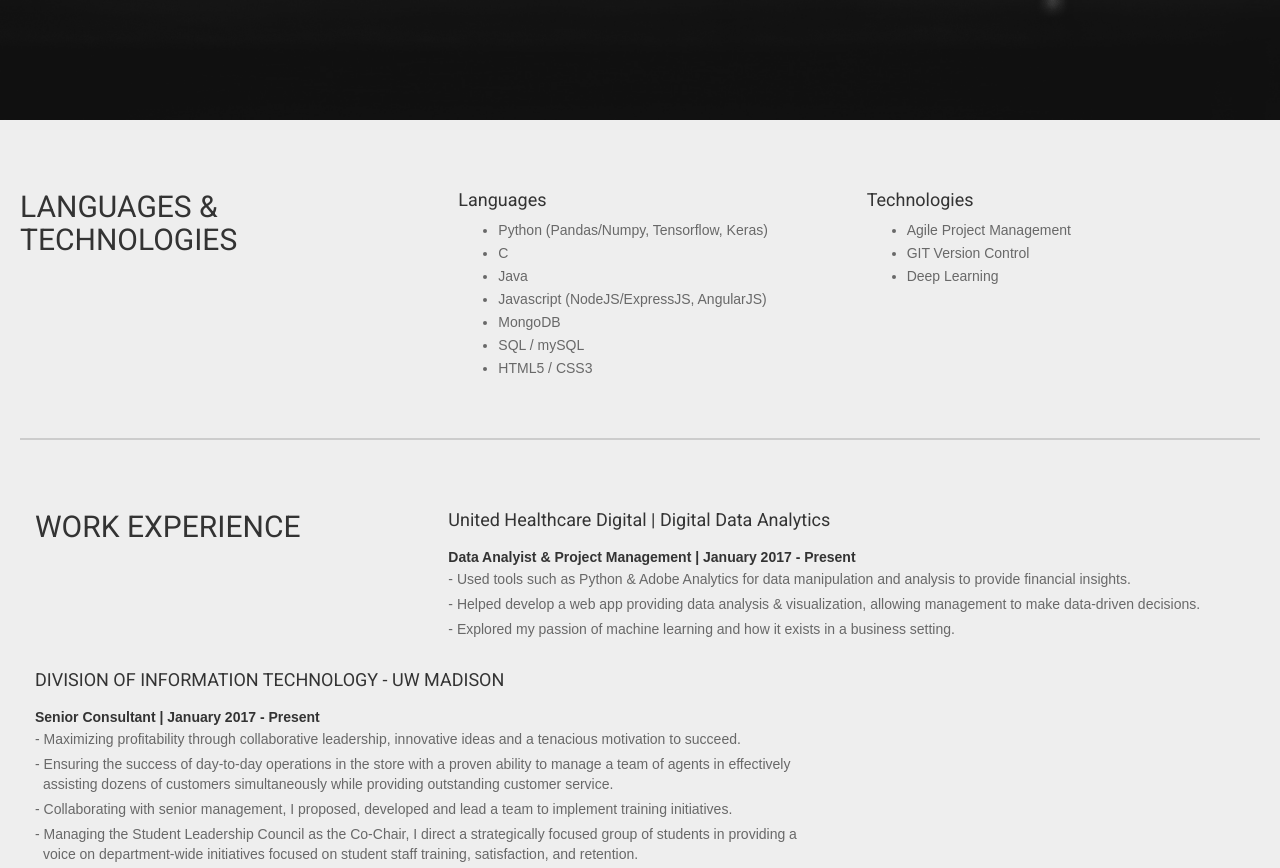
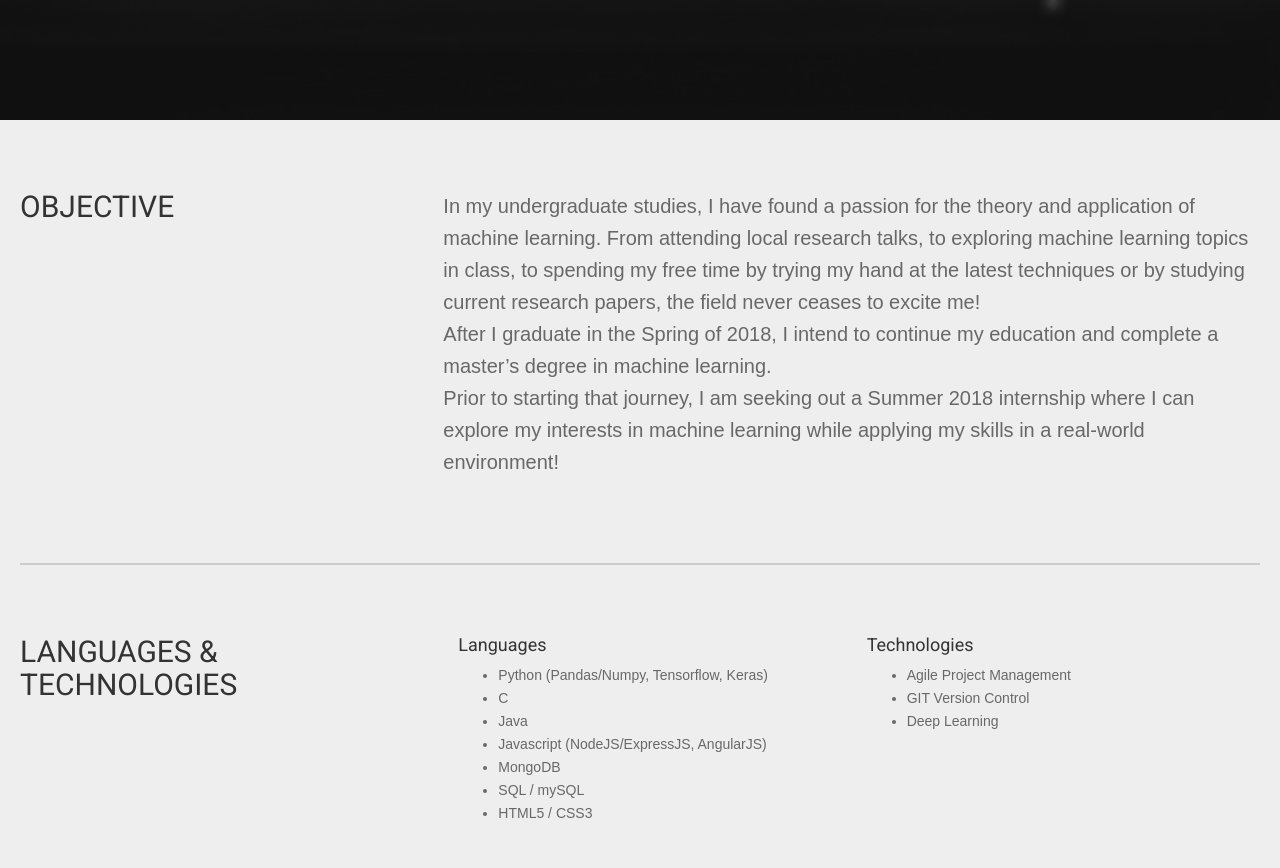
Before and after one commit to justinessert/justinessert.github.io, a website: page index.html in a window 1280 px wide. Shown: the part 680-1548 px from the top of the page. Drawn offline with nearby package versions, Linux system fonts and the light colour scheme; a web font is replaced by a local one.

Commit message:
added objective

```diff
--- a/index.html
+++ b/index.html
@@ -90,7 +90,34 @@
     </header>
 	<div class="main">
 		<div class="content">
-		    <!-- Technologies Section -->
+			<!-- Objective Section -->
+		    <section id="objective" class="container content-section text-center">
+		        <div class="row">
+					<div class="col-lg-4">
+						<h2>OBJECTIVE</h2>
+					</div>
+					<div class="col-lg-8">
+						<p style="margin-top: 20px">
+							In my undergraduate studies, I have found a passion
+							for the theory and application of machine learning.
+							From attending local research talks, to exploring
+							machine learning topics in class, to spending my
+							free time by trying my hand at the latest techniques
+							or by studying current research papers, the field
+							never ceases to excite me! <br>
+							After I graduate in the Spring of 2018, I intend to
+							continue my education and complete a master’s degree
+							in machine learning. <br>
+							Prior to starting that journey, I am seeking out a
+							Summer 2018 internship where I can explore my
+							interests in machine learning while applying my
+							skills in a real-world environment!
+						</p>
+					</div>
+		        </div>
+		    </section>
+
+			<!-- Technologies Section -->
 		    <section id="tech" class="container content-section text-center">
 		        <div class="row">
 					<div class="col-lg-4">
@@ -140,8 +167,9 @@
 							Explored my passion of machine learning and how it exists in a business setting.
 						</li>
 					</ul>
-				</div>
-				<div class="col-lg-8">
+
+					<div class="spacer"></div>
+
 					<h4>DIVISION OF INFORMATION TECHNOLOGY - UW MADISON</h4>
 					<h5 class="subtitle">Senior Consultant | January 2017 - Present</h5>
 					<ul class="item">
```
